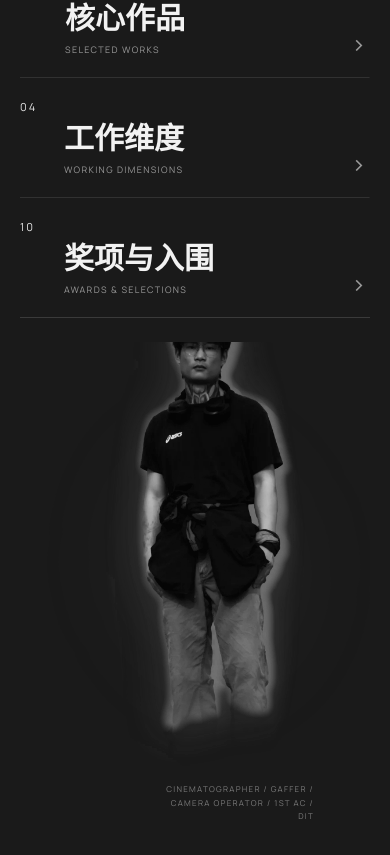
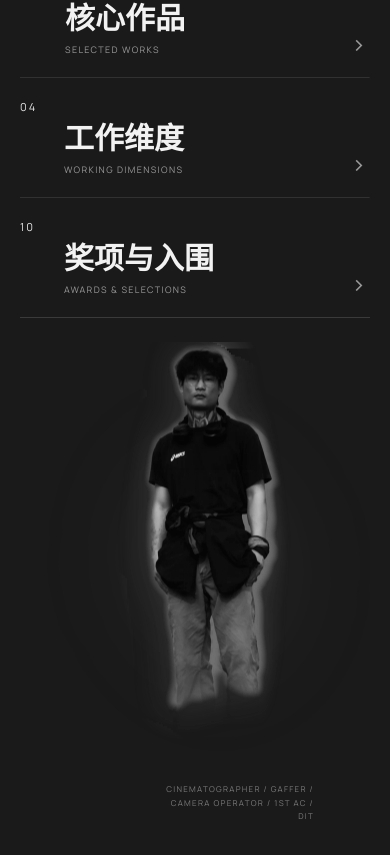
Before and after one commit to pushiwu/FifteenShowreel, a React (Vite) app: page / in a window 390 px wide. Shown: the part 1968-2823 px from the top of the page. Built offline with nearby package versions, Linux system fonts and the light colour scheme.

Commit message:
fix: preserve full portrait framing

```diff
--- a/src/sections/About.css
+++ b/src/sections/About.css
@@ -97,7 +97,7 @@
 .about-image {
   width: 100%;
   height: 100%;
-  transform: translate(5%, 1%) scale(1.16);
+  transform: translate(5%, 1%);
 }
 
 .about-image-fallback {
@@ -286,7 +286,7 @@
   }
 
   .about-image {
-    transform: translate(2%, 0) scale(1.16);
+    transform: translate(2%, 0);
   }
 
   .about-visual-caption {
```
Also changed, not shown: scripts/test-performance-budget.mjs (+8 -0 lines).
